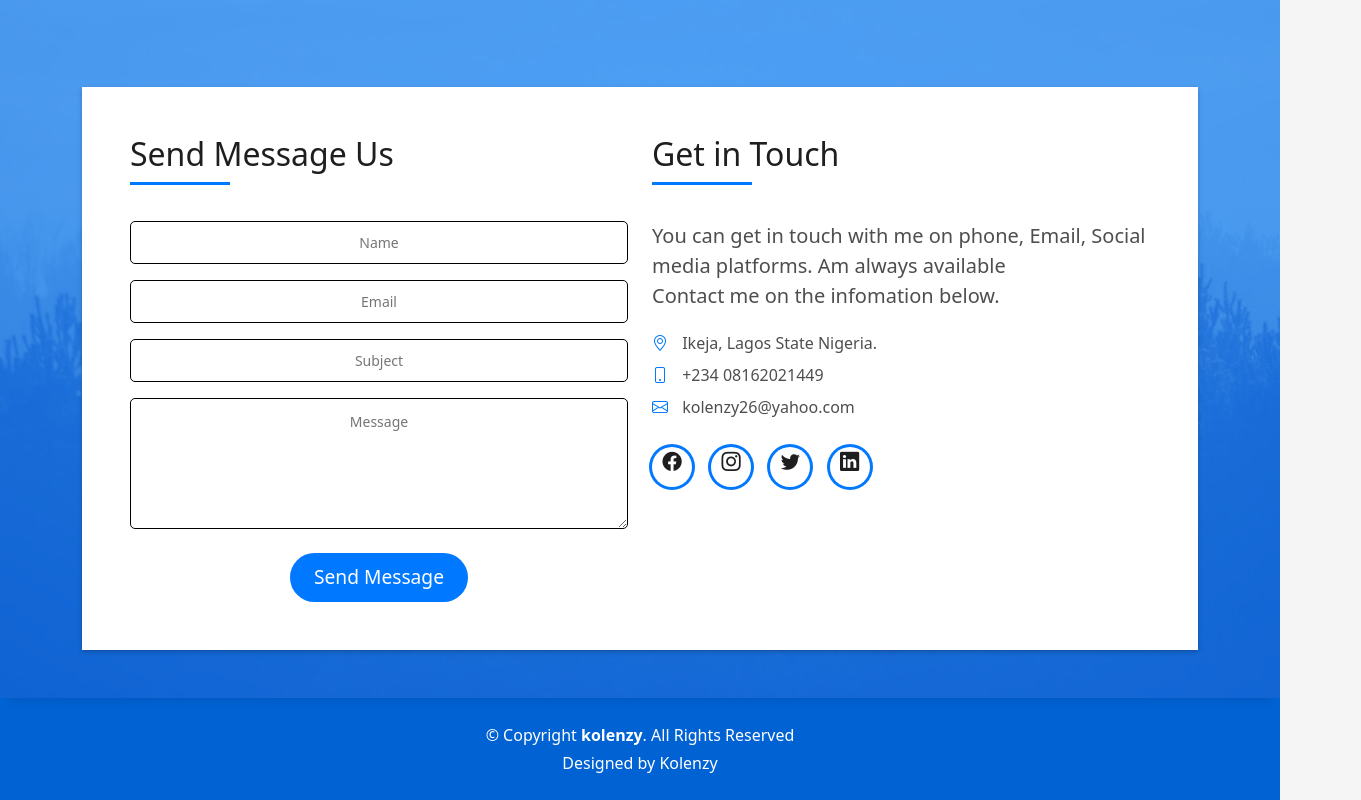
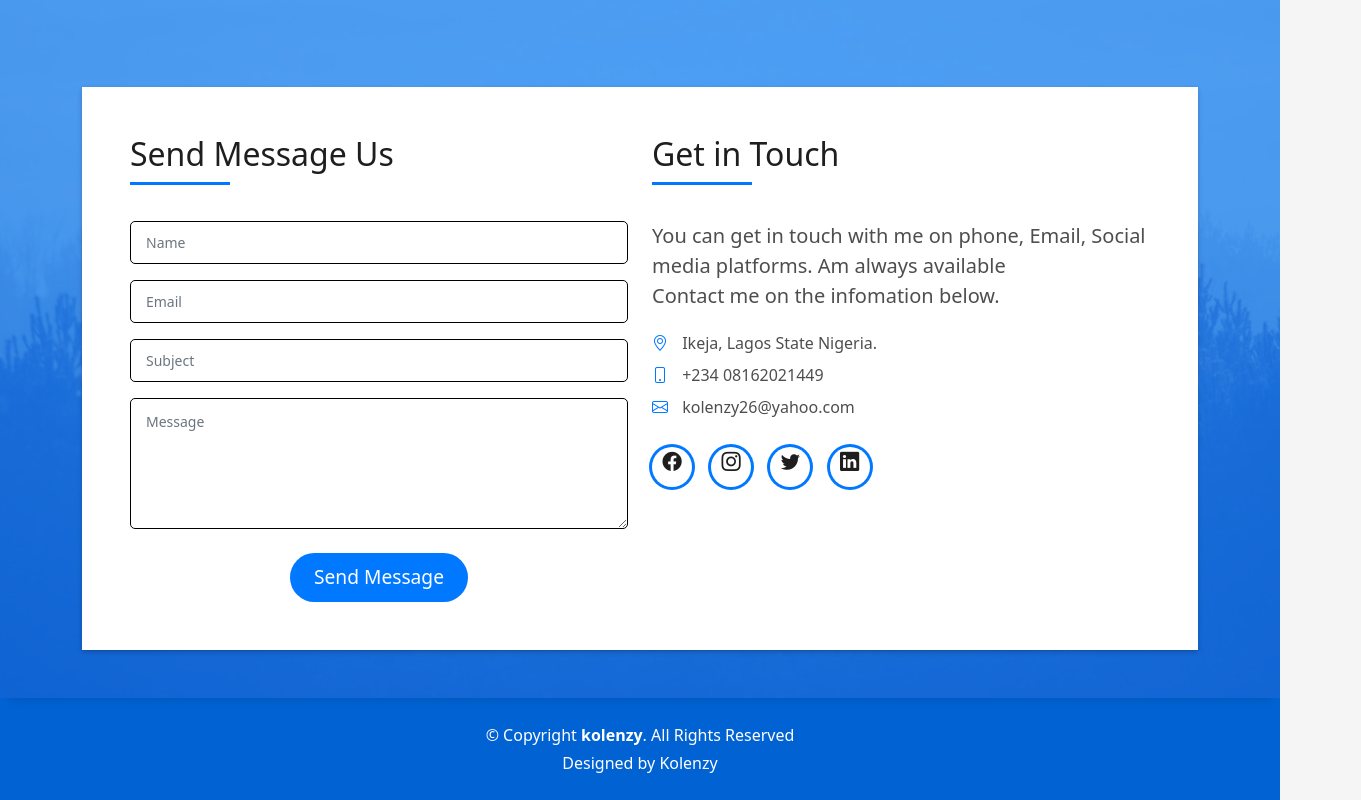
Before and after one commit to Kolawole26/MyPortfolio, a plain HTML site: page index.html in a window 1280 px wide. Shown: the part 3666-4466 px from the top of the page, 1361 px wide, since content can reach past the window. Drawn offline with nearby package versions, Linux system fonts and the light colour scheme.

Commit message:
Third commit

```diff
--- a/index.html
+++ b/index.html
@@ -715,22 +715,22 @@
                         <div class="row">
                           <div class="col-md-12 mb-3">
                             <div>
-                              <input type="text" name="name" placeholder="Name" class="btn" required>
+                              <input type="text" name="name" placeholder="Name" class="form-control" required>
                             </div>
                           </div>
                           <div class="col-md-12 mb-3">
                             <div>
-                              <input type="email" name="email" placeholder="Email" class="btn" required>
+                              <input type="email" name="email" placeholder="Email" class="form-control" required>
                             </div>
                           </div>
                           <div class="col-md-12 mb-3">
                             <div>
-                              <input type="text" name="subject" placeholder="Subject" class="btn" required>
+                              <input type="text" name="subject" placeholder="Subject" class="form-control" required>
                             </div>
                           </div>
                           <div class="col-md-12">
                             <div>
-                              <textarea name="message"  rows="5" placeholder="Message" class="btn"></textarea>
+                              <textarea name="message"  rows="5" placeholder="Message" class="form-control"></textarea>
                             </div>
                           </div>
                           <div class="col-md-12 text-center mt-4">
```
